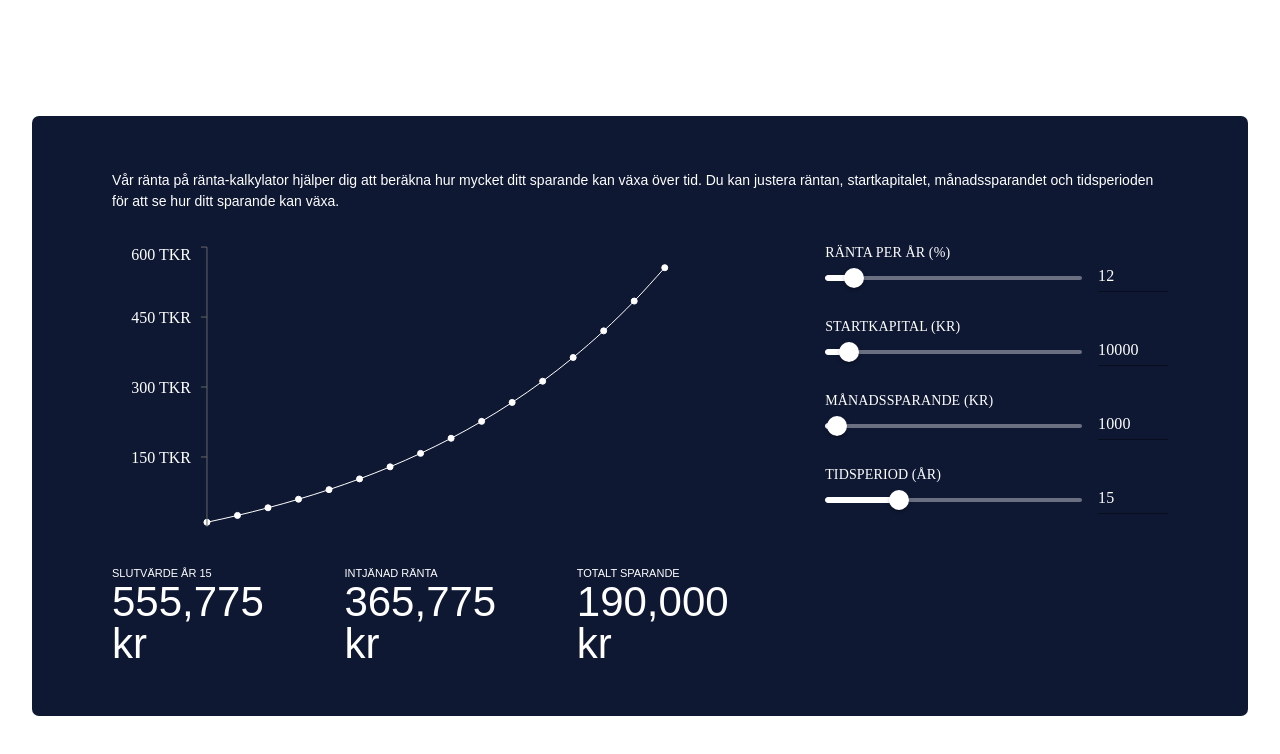
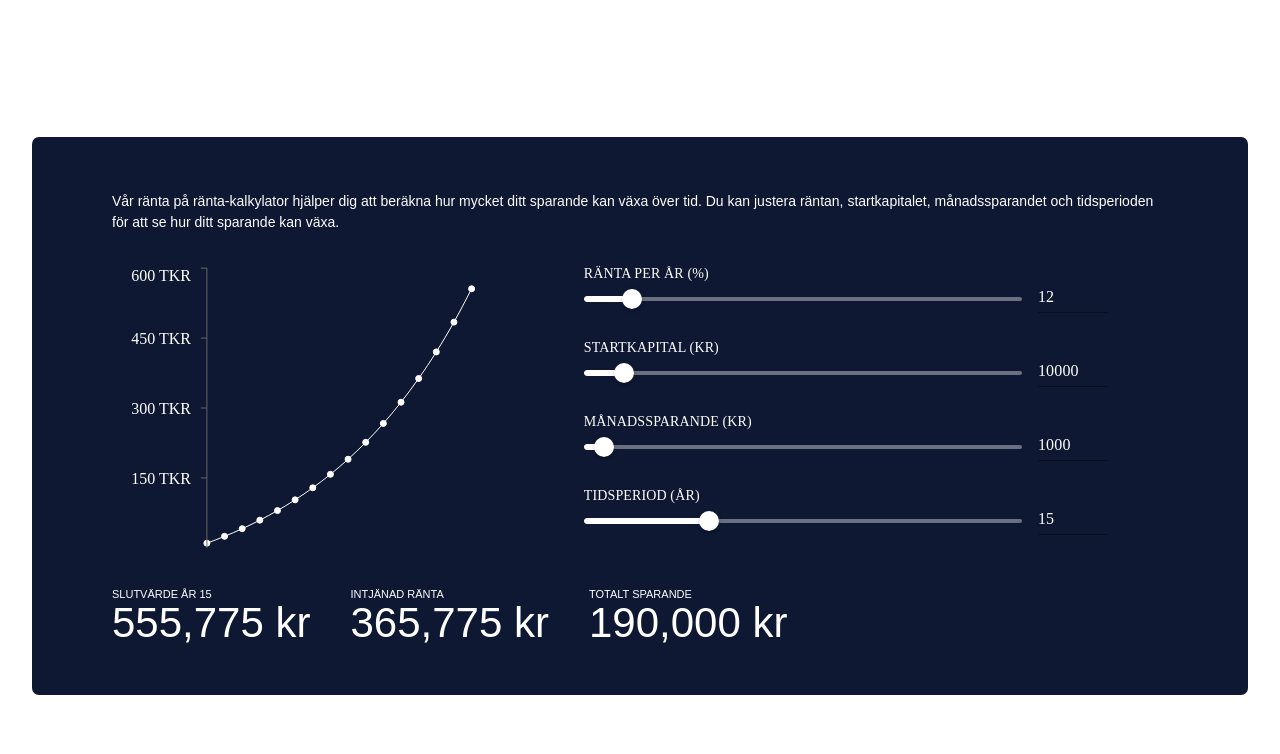
Before and after one commit to philipAson/RantaPaRanta, a React (Vite) app: page / in a window 1280 px wide. Shown: the top 754 px of the page. Built offline with nearby package versions, Linux system fonts and the light colour scheme; a web font is replaced by a local one.

Commit message:
result grid span fixed

```diff
--- a/src/App.css
+++ b/src/App.css
@@ -56,6 +56,7 @@
 
 .calc-result {
   flex: 1, 1, 0;
+  grid-column: 1 / span 2;
   display: flex;
   font-family: "Raleway", sans-serif;
   font-weight: 500;
```
Also changed, not shown: 4 other files (tests, documents, lock files or other folders).
